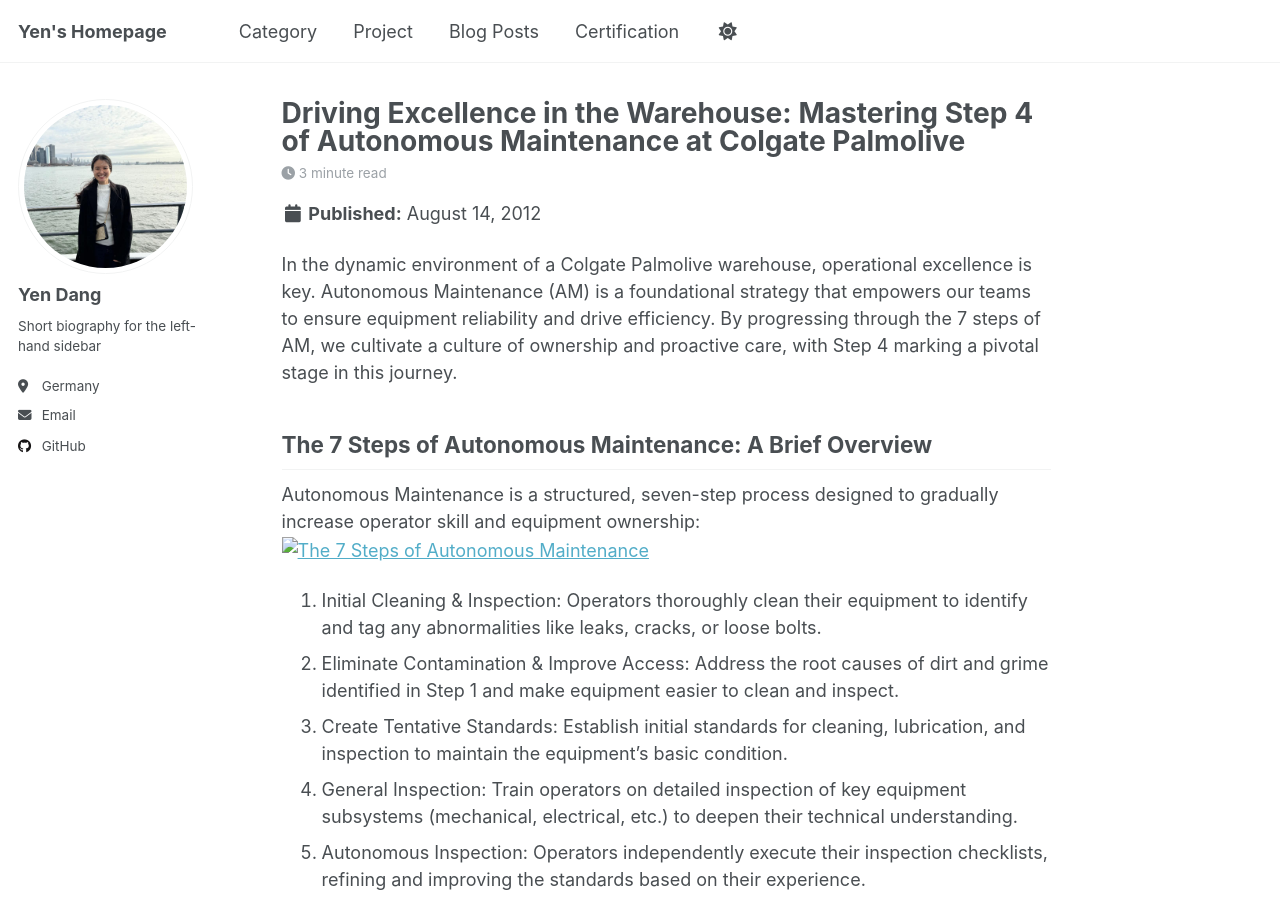
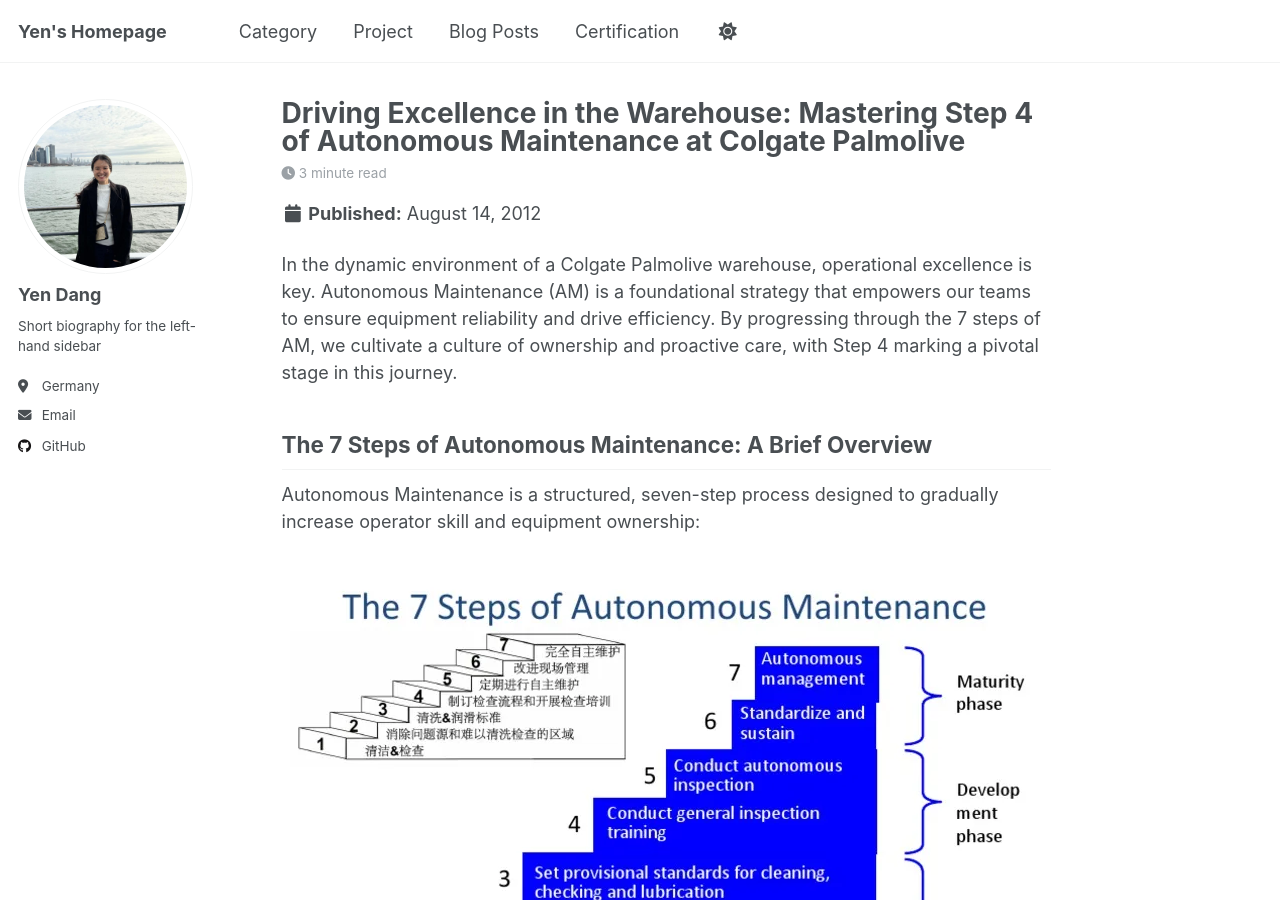
Before and after one commit to yen010390/yen010390.github.io, a Jekyll site: the page built from _posts/2012-08-14-blog-post-1.md, in a window 1280 px wide and 900 px high. Built offline with Jekyll 4.4.1, drawn with Linux system fonts in a browser that asks for light colours.

Commit message:
Update 2012-08-14-blog-post-1.md

```diff
--- a/_posts/2012-08-14-blog-post-1.md
+++ b/_posts/2012-08-14-blog-post-1.md
@@ -12,7 +12,7 @@
 
 ## The 7 Steps of Autonomous Maintenance: A Brief Overview
 Autonomous Maintenance is a structured, seven-step process designed to gradually increase operator skill and equipment ownership:
-![The 7 Steps of Autonomous Maintenance](images/AM.jpg)
+![The 7 Steps of Autonomous Maintenance](/images/AM.jpg)
 1. Initial Cleaning & Inspection: Operators thoroughly clean their equipment to identify and tag any abnormalities like leaks, cracks, or loose bolts.
 2. Eliminate Contamination & Improve Access: Address the root causes of dirt and grime identified in Step 1 and make equipment easier to clean and inspect.
 3. Create Tentative Standards: Establish initial standards for cleaning, lubrication, and inspection to maintain the equipment's basic condition.
```
